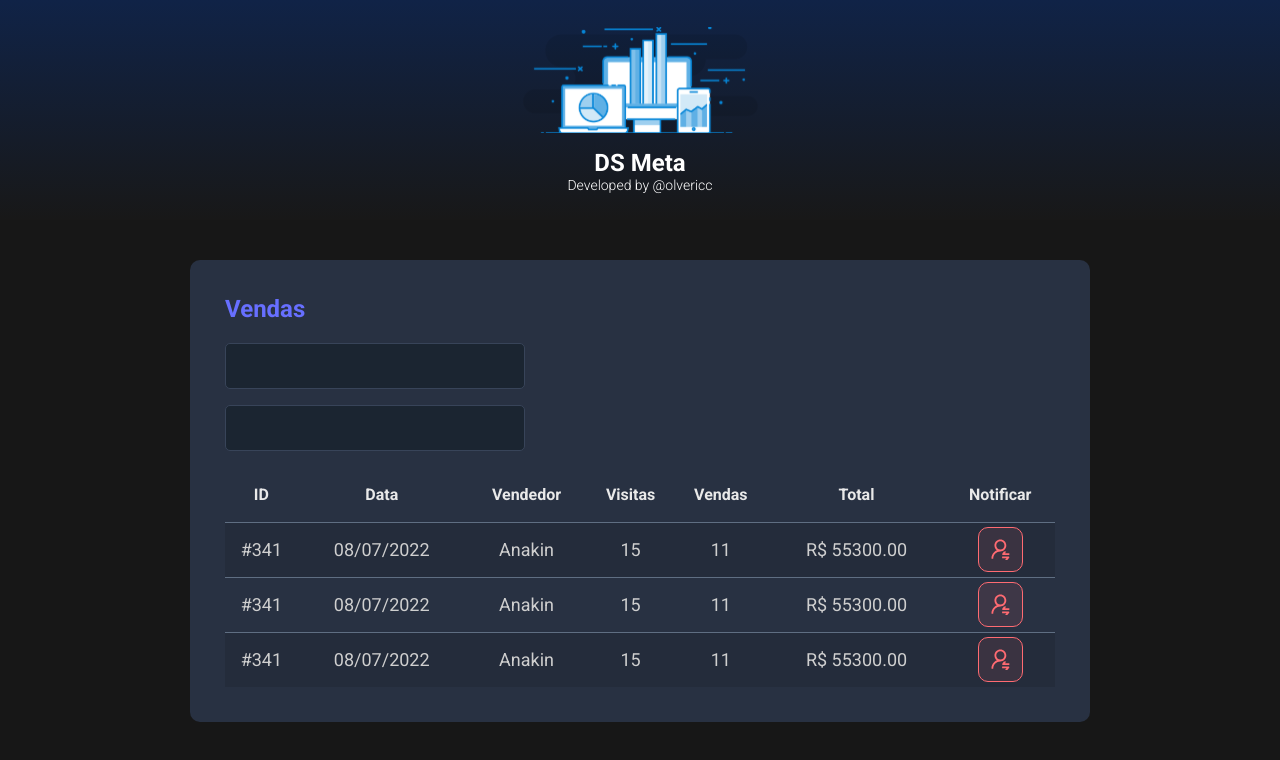
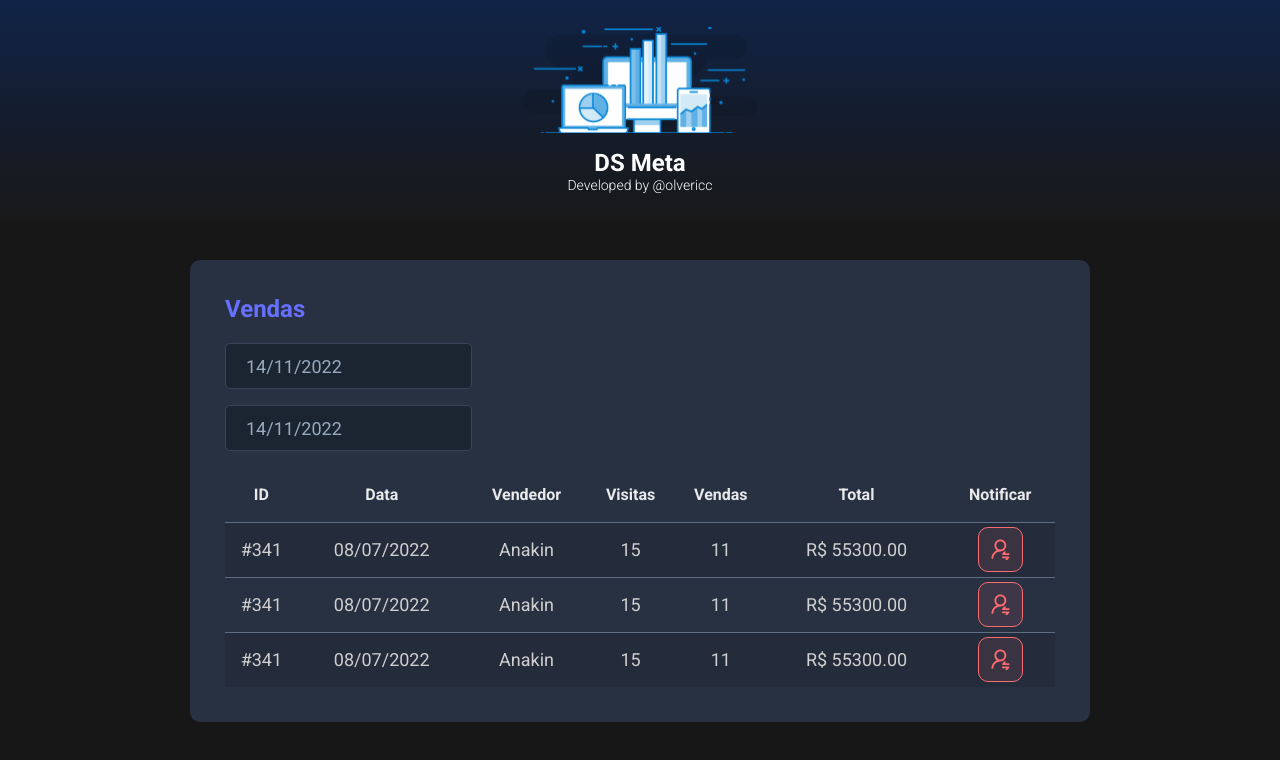
Before and after one commit to olvericc/dsmetaEricV3, a React (Vite) app in the folder frontend/: page / in a window 1280 px wide. Shown: the top 760 px of the page. Built offline with nearby package versions, Linux system fonts and the light colour scheme.

Commit message:
using DatePicker in react

```diff
--- a/frontend/package.json
+++ b/frontend/package.json
@@ -9,7 +9,9 @@
     "preview": "vite preview"
   },
   "dependencies": {
+    "@types/react-datepicker": "4.4.2",
     "react": "^18.2.0",
+    "react-datepicker": "4.8.0",
     "react-dom": "^18.2.0"
   },
   "devDependencies": {
--- a/frontend/src/components/SalesCard/index.tsx
+++ b/frontend/src/components/SalesCard/index.tsx
@@ -1,5 +1,7 @@
 import NotificationButton from '../NotificationButton';
 import './styles.css'
+import DatePicker from "react-datepicker";
+import "react-datepicker/dist/react-datepicker.css";
 
 function SalesCard() {
     return (
@@ -7,11 +9,24 @@
             <div className="dsmeta-card">
                 <h2 className="dsmeta-sales-title">Vendas</h2>
                 <div>
+                    {/* First input */}
                     <div className="dsmeta-form-control-container">
-                        <input className="dsmeta-form-control" type="text" />
+                       <DatePicker
+                            selected={new Date()}
+                            onChange={(date: Date) => {}}
+                            className="dsmeta-form-control"
+                            dateFormat="dd/MM/yyy"
+                        />
                     </div>
+
+                    {/* Second input */}
                     <div className="dsmeta-form-control-container">
-                        <input className="dsmeta-form-control" type="text" />
+                    <DatePicker
+                            selected={new Date()}
+                            onChange={(date: Date) => {}}
+                            className="dsmeta-form-control"
+                            dateFormat="dd/MM/yyy"
+                        />
                     </div>
                 </div>
 
```
Also changed, not shown: 1 other file (tests, documents, lock files or other folders).
